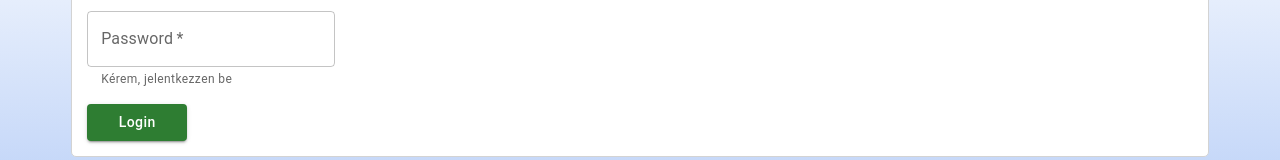
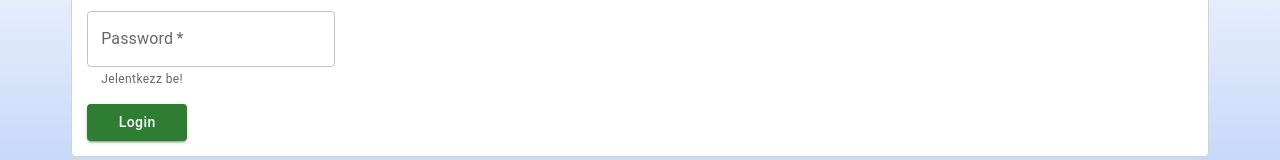
Before and after one commit to barsonyj/messages, a React (Vite) app: page /messages/login in a window 1280 px wide. Shown: the part 131-291 px from the top of the page. Built offline with nearby package versions, Linux system fonts and the light colour scheme; no server answers.

Commit message:
Build 2.0

```diff
--- a/package.json
+++ b/package.json
@@ -8,7 +8,8 @@
     "dev": "vite",
     "build": "vite build",
     "lint": "eslint .",
-    "preview": "vite preview"
+    "preview": "vite preview",
+	"deploy" : "gh-pages -d dist"
   },
   "dependencies": {
     "@emotion/react": "^11.14.0",
@@ -28,6 +29,7 @@
     "eslint-plugin-react": "^7.37.2",
     "eslint-plugin-react-hooks": "^5.0.0",
     "eslint-plugin-react-refresh": "^0.4.16",
+    "gh-pages": "^6.3.0",
     "globals": "^15.14.0",
     "vite": "^6.0.5"
   }
--- a/src/pages/Login.jsx
+++ b/src/pages/Login.jsx
@@ -44,7 +44,7 @@ export default function Login({auth, setUser}) {
         type="password"
         value={password}
         onChange={e => setPassword(e.target.value)}
-        helperText={loginError ? "Hibás felhasználónév vagy jelszó" : "Kérem, jelentkezzen be"}
+        helperText={loginError ? "Hibás felhasználónév vagy jelszó!" : "Jelentkezz be!"}
       />
       <Button
         variant="contained"
```
Also changed, not shown: 5 other files (tests, documents, lock files or other folders).
